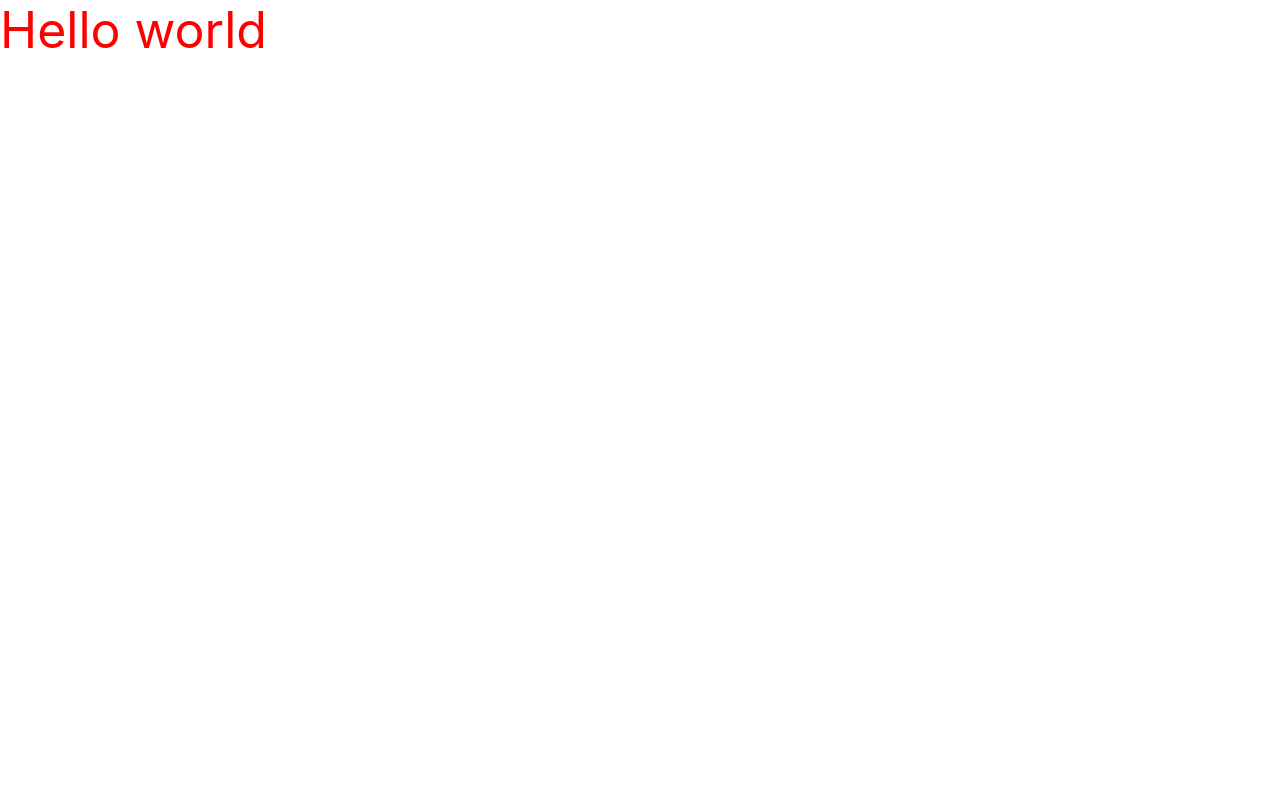
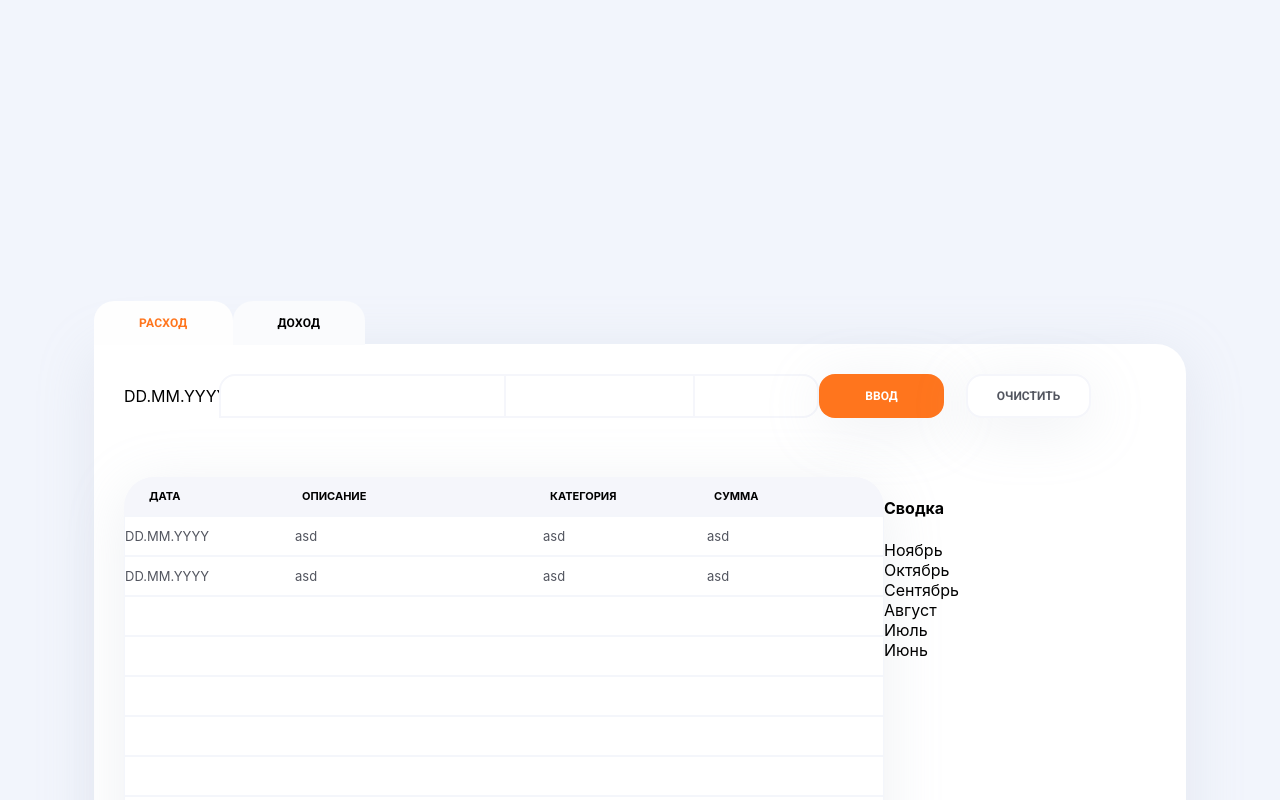
Before and after one commit to Igor-Kreshchenko/kapusta-project-front, a React (Create React App) app: page / in a window 1280 px wide. Shown: the top 800 px of the page. Built offline with nearby package versions, Linux system fonts and the light colour scheme.

Commit message:
Added base layout and few styles for transactions page

```diff
--- a/src/components/Transactions/Transactions.js
+++ b/src/components/Transactions/Transactions.js
@@ -1,10 +1,87 @@
 import React from "react";
+import { Tab, Tabs, TabList, TabPanel } from "react-tabs";
 import "./Transactions.scss";
 
 const Transactions = () => {
   return (
-    <div>
-      <div class="header">Hello world</div>
+    <div className="container">
+      <Tabs>
+        <TabList>
+          <Tab>Расход</Tab>
+          <Tab>Доход</Tab>
+        </TabList>
+
+        <TabPanel>
+          <div className="transactions__container">
+            <form className="transactions__form">
+              <div className="datapicker">
+                <div>DD.MM.YYYY</div>
+              </div>
+
+              <div className="transactions__form-input">
+                <input type="text" />
+                <input type="text" />
+                <input type="text" />
+              </div>
+
+              <div className="transactions__form-btn">
+                <button className="transactions__form-btn-enter">Ввод</button>
+                <button className="transactions__form-btn-clear">
+                  Очистить
+                </button>
+              </div>
+            </form>
+          </div>
+          <div className="transactions__main">
+            <div className="transactions__table">
+              <div className="transactions__table-head">
+                <div className="transactions__table-title">Дата</div>
+                <div className="transactions__table-title">Описание</div>
+                <div className="transactions__table-title">Категория</div>
+                <div className="transactions__table-title">Сумма</div>
+                <div className="transactions__table-title" />
+              </div>
+
+              <div>
+                <ul className="transactions__table-list">
+                  <li className="transactions__table-item">
+                    <span>DD.MM.YYYY</span>
+                    <span>asd</span>
+                    <span>asd</span>
+                    <span>asd</span>
+                  </li>
+                  <li className="transactions__table-item">
+                    <span>DD.MM.YYYY</span>
+                    <span>asd</span>
+                    <span>asd</span>
+                    <span>asd</span>
+                  </li>
+
+                  <li className="transactions__table-item"></li>
+                  <li className="transactions__table-item"></li>
+                  <li className="transactions__table-item"></li>
+                  <li className="transactions__table-item"></li>
+                  <li className="transactions__table-item"></li>
+                  <li className="transactions__table-item"></li>
+                  <li className="transactions__table-item"></li>
+                  <li className="transactions__table-item"></li>
+                </ul>
+              </div>
+            </div>
+
+            <div className="transactions__summary">
+              <h4>Сводка</h4>
+              <div>Ноябрь</div>
+              <div>Октябрь</div>
+              <div>Сентябрь</div>
+              <div>Август</div>
+              <div>Июль</div>
+              <div>Июнь</div>
+            </div>
+          </div>
+        </TabPanel>
+        <TabPanel></TabPanel>
+      </Tabs>
     </div>
   );
 };
--- a/src/components/Transactions/Transactions.scss
+++ b/src/components/Transactions/Transactions.scss
@@ -1,4 +1,239 @@
-.header {
-  color: red;
-  font-size: 50px;
+.container {
+  width: 1092px;
+  margin: 300px auto;
 }
+
+.react-tabs {
+  -webkit-tap-highlight-color: transparent;
+
+  &__tab-list {
+    display: flex;
+    margin: 0;
+    padding: 0;
+  }
+
+  &__tab {
+    display: flex;
+    align-items: center;
+    justify-content: center;
+    border: 1px solid transparent;
+    border-bottom: none;
+    bottom: -1px;
+    position: relative;
+    list-style: none;
+    padding: 15px 45px 15px 45px;
+    cursor: pointer;
+    border-radius: 20px 20px 0px 0px;
+    background: #fafbfd;
+    border: none;
+
+    font-family: Roboto;
+    font-style: normal;
+    font-weight: bold;
+    font-size: 12px;
+    line-height: 14px;
+
+    text-align: center;
+    letter-spacing: 0.02em;
+    text-transform: uppercase;
+
+    &--selected {
+      background: #fefefe;
+      border-color: #aaa;
+      color: #ff751d;
+    }
+
+    &--disabled {
+      color: GrayText;
+      cursor: default;
+    }
+
+    &:focus {
+      box-shadow: 0 0 5px hsl(208, 99%, 50%);
+      border-color: hsl(208, 99%, 50%);
+      outline: none;
+
+      &:after {
+        content: "";
+        position: absolute;
+        height: 5px;
+        left: -4px;
+        right: -4px;
+        bottom: -5px;
+        background: #fff;
+      }
+    }
+  }
+
+  &__tab-panel {
+    display: none;
+
+    &--selected {
+      display: block;
+      padding: 30px;
+      height: 579px;
+
+      background: #ffffff;
+      box-shadow: 0px 10px 60px rgba(170, 178, 197, 0.2);
+      border-radius: 0px 30px 30px 30px;
+    }
+  }
+}
+
+.transactions {
+  display: flex;
+  align-items: center;
+  justify-content: center;
+
+  &__container {
+    display: flex;
+    flex-direction: row;
+    width: 100%;
+    padding-bottom: 59px;
+  }
+
+  &__form {
+    display: flex;
+    align-items: center;
+    justify-content: space-between;
+    height: 44px;
+  }
+
+  &__form-btn {
+    width: 272px;
+    display: flex;
+    justify-content: space-between;
+
+    &-enter {
+      font-family: Roboto;
+      font-style: normal;
+      font-weight: bold;
+      font-size: 12px;
+      line-height: 14px;
+      width: 125px;
+      height: 44px;
+      border-radius: 16px;
+      background: #ff751d;
+      color: #ffffff;
+      text-align: center;
+      box-shadow: 0px 10px 60px rgba(170, 178, 197, 0.2);
+      text-transform: uppercase;
+      border: none;
+    }
+
+    &-clear {
+      font-family: Roboto;
+      font-style: normal;
+      font-weight: bold;
+      font-size: 12px;
+      line-height: 14px;
+      width: 125px;
+      height: 44px;
+      border-radius: 16px;
+      color: #52555f;
+      text-align: center;
+      background: #ffffff;
+      box-shadow: 0px 10px 60px rgba(170, 178, 197, 0.2);
+      text-transform: uppercase;
+      border: 2px solid #f5f6fb;
+    }
+  }
+
+  &__form-input {
+    display: flex;
+    width: 600px;
+
+    & :nth-child(1) {
+      width: 289px;
+      height: 44px;
+      border: 2px solid #f5f6fb;
+      box-sizing: border-box;
+      border-radius: 16px 0px 0px 0px;
+    }
+
+    & :nth-child(2) {
+      width: 188px;
+      height: 44px;
+      border: 2px solid #f5f6fb;
+      border-top: 2px solid #f5f6fb;
+      border-right: none;
+      border-bottom: 2px solid #f5f6fb;
+      border-left: none;
+      box-sizing: border-box;
+    }
+
+    & :nth-child(3) {
+      width: 126px;
+      height: 44px;
+      border: 2px solid #f5f6fb;
+      box-sizing: border-box;
+      border-radius: 0px 16px 16px 0px;
+    }
+  }
+
+  &__main {
+    display: flex;
+  }
+
+  &__table {
+    box-shadow: 0px 10px 60px rgba(170, 178, 197, 0.2);
+    border-radius: 30px 30px 0px 0px;
+    background: #f5f6fb;
+    margin: 0;
+  }
+
+  &__table-head {
+    display: grid;
+    grid-template-columns: 170px 248px 164px 116px 50px;
+    align-items: center;
+    height: 38px;
+    font-size: 13px;
+    font-weight: normal;
+    color: #52555f;
+    border-bottom: 2px solid #f4f6fb;
+    width: 760px;
+
+    & :nth-child(1) {
+      padding-left: 25px;
+    }
+  }
+
+  &__table-list {
+    margin: 0;
+    padding: 0;
+    border-left: 1px solid #f4f6fb;
+    border-right: 1px solid #f4f6fb;
+  }
+
+  &__table-item {
+    display: grid;
+    grid-template-columns: 170px 248px 164px 116px 50px;
+    align-items: center;
+    height: 38px;
+    font-size: 13px;
+    font-weight: normal;
+    background: #ffffff;
+    color: #52555f;
+    border-bottom: 2px solid #f4f6fb;
+  }
+
+  &__table-title {
+    font-size: 11px;
+    font-weight: bold;
+    color: #000000;
+    padding: 0 8px;
+    text-transform: uppercase;
+  }
+}
+
+.datapicker {
+  display: flex;
+  justify-content: flex-start;
+  height: 46px;
+  align-items: center;
+  margin-right: 20px;
+
+  & div {
+    width: 75px;
+  }
+}
--- a/src/index.css
+++ b/src/index.css
@@ -1,13 +1,15 @@
 body {
+  background: #f2f5fc;
+
   margin: 0;
-  font-family: -apple-system, BlinkMacSystemFont, 'Segoe UI', 'Roboto', 'Oxygen',
-    'Ubuntu', 'Cantarell', 'Fira Sans', 'Droid Sans', 'Helvetica Neue',
+  font-family: -apple-system, BlinkMacSystemFont, "Segoe UI", "Roboto", "Oxygen",
+    "Ubuntu", "Cantarell", "Fira Sans", "Droid Sans", "Helvetica Neue",
     sans-serif;
   -webkit-font-smoothing: antialiased;
   -moz-osx-font-smoothing: grayscale;
 }
 
 code {
-  font-family: source-code-pro, Menlo, Monaco, Consolas, 'Courier New',
+  font-family: source-code-pro, Menlo, Monaco, Consolas, "Courier New",
     monospace;
 }
```
